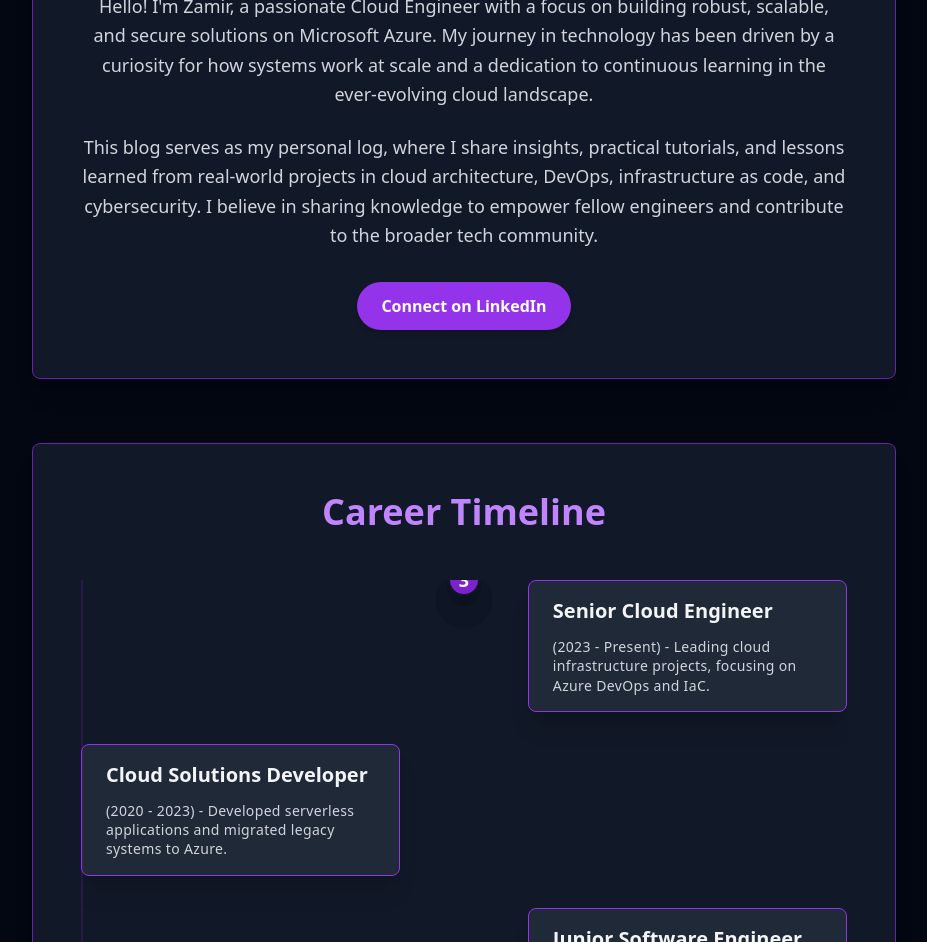
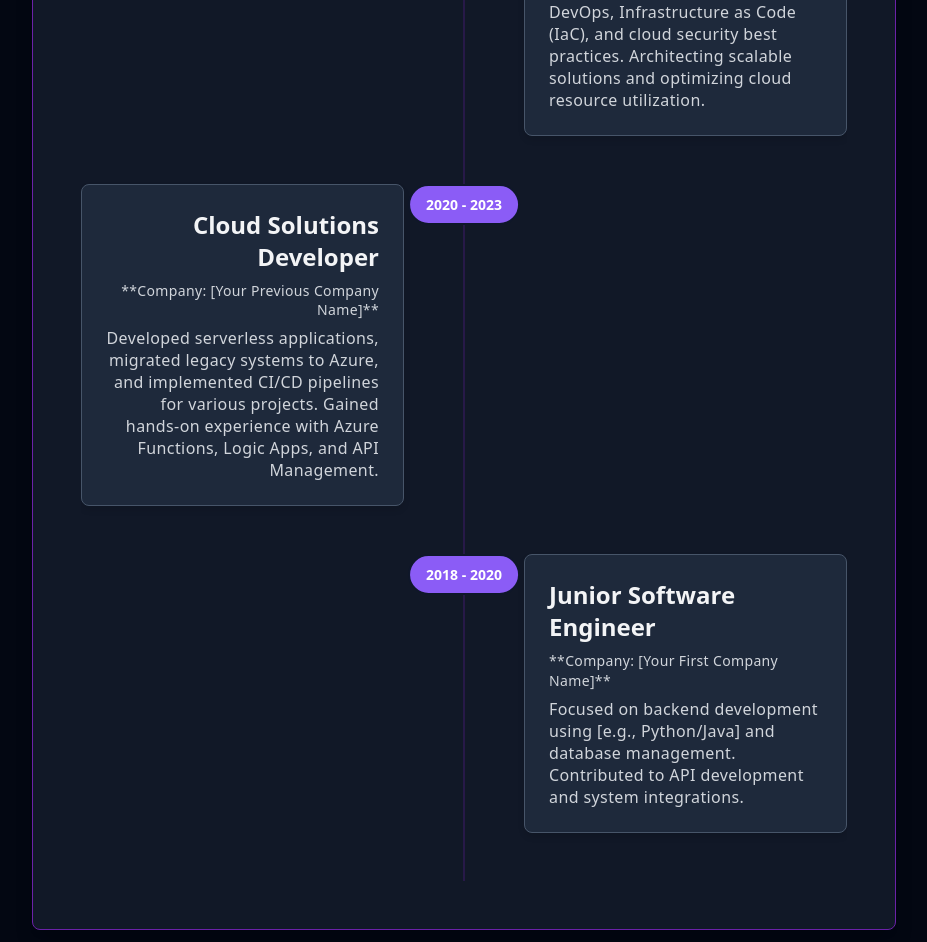
Before and after one commit to Zamsar/blog, a website: page _includes/about-template.html in a window 1280 px wide. Shown: the part 441-1383 px from the top of the page, without its empty margins (176-1103 px from the left). Drawn offline with nearby package versions, Linux system fonts and the light colour scheme.

Commit message:
formatting fixes

```diff
--- a/_includes/about-template.html
+++ b/_includes/about-template.html
@@ -9,74 +9,154 @@
     <link rel="preconnect" href="https://fonts.gstatic.com" crossorigin>
     <link href="https://fonts.googleapis.com/css2?family=Inter:wght@300;400;500;600;700&display=swap" rel="stylesheet">
     <link rel="stylesheet" href="/css/style.css">
+    <style>
+        /* Specific styles for the about page timeline */
+        .career-timeline-line {
+            left: 50%; /* Center line for desktop */
+            transform: translateX(-1px);
+            width: 2px;
+        }
+
+        .career-timeline-entry {
+            display: flex;
+            align-items: flex-start; /* Align items to the top */
+            margin-bottom: 3rem; /* Space between items */
+            position: relative;
+        }
+
+        .career-timeline-date {
+            position: absolute;
+            top: 0;
+            left: 50%;
+            transform: translateX(-50%);
+            z-index: 20;
+            background-color: #8B5CF6; /* Purple background for date circle */
+            border: 2px solid #0F172A; /* Dark border */
+            border-radius: 9999px; /* rounded-full */
+            padding: 0.5rem 1rem; /* px-4 py-2 */
+            font-size: 0.875rem; /* text-sm */
+            font-weight: 600;
+            color: white;
+            white-space: nowrap; /* Prevent date from wrapping */
+        }
+
+        .career-timeline-card {
+            background-color: #1E293B; /* Darker gray for card */
+            border: 1px solid #475569; /* Slate 600 border */
+            border-radius: 0.5rem; /* rounded-lg */
+            padding: 1.5rem; /* p-6 */
+            box-shadow: 0 4px 6px rgba(0, 0, 0, 0.1); /* subtle shadow */
+            width: calc(50% - 60px); /* Half width minus space for date circle */
+            position: relative;
+        }
+
+        /* Desktop specific alternating layout */
+        @media (min-width: 768px) {
+            .career-timeline-entry:nth-child(odd) {
+                justify-content: flex-start;
+            }
+            .career-timeline-entry:nth-child(even) {
+                justify-content: flex-end;
+            }
+
+            .career-timeline-entry:nth-child(odd) .career-timeline-card {
+                margin-right: 60px; /* Space from center line */
+                text-align: right;
+            }
+            .career-timeline-entry:nth-child(even) .career-timeline-card {
+                margin-left: 60px; /* Space from center line */
+                text-align: left;
+            }
+
+            .career-timeline-entry:nth-child(odd) .career-timeline-date {
+                left: 50%;
+                transform: translateX(-50%);
+            }
+            .career-timeline-entry:nth-child(even) .career-timeline-date {
+                left: 50%;
+                transform: translateX(-50%);
+            }
+        }
+
+        /* Mobile adjustments for career timeline */
+        @media (max-width: 767px) {
+            .career-timeline-line {
+                left: 20px; /* Align line to the left */
+            }
+            .career-timeline-entry {
+                flex-direction: row;
+                justify-content: flex-start;
+                padding-left: 60px; /* Space for line and date circle */
+            }
+            .career-timeline-date {
+                left: 20px; /* Align date circle with the line */
+                top: 0; /* Position at the top of the card */
+                transform: translate(-50%, -50%);
+            }
+            .career-timeline-card {
+                width: 100%; /* Full width minus padding */
+                margin-left: 0; /* No left margin */
+            }
+        }
+    </style>
 </head>
 <body class="min-h-screen flex flex-col bg-gray-950 text-gray-200">
 
     <!-- HEADER_PLACEHOLDER -->
 
     <main class="flex-grow pt-24 container mx-auto px-4 py-16 max-w-4xl">
-        <section class="bg-gray-900 p-8 md:p-12 rounded-lg shadow-xl border border-purple-800 text-center mb-16">
-            <img src="/images/profile.jpg" alt="Zamir Sarvari Profile" class="rounded-full w-48 h-48 mx-auto mb-8 border-4 border-purple-600 shadow-lg object-cover">
-            <h1 class="text-4xl md:text-5xl font-bold mb-4 text-purple-400">About Zamir Sarvari</h1>
-            <p class="text-gray-300 text-lg leading-relaxed mb-6">
-                Hello! I'm Zamir, a passionate Cloud Engineer with a focus on building robust, scalable, and secure solutions on Microsoft Azure. My journey in technology has been driven by a curiosity for how systems work at scale and a dedication to continuous learning in the ever-evolving cloud landscape.
+        <section class="bg-gray-900 p-8 md:p-12 rounded-lg shadow-xl border border-purple-800 mb-16">
+            <h1 class="text-4xl md:text-5xl font-bold text-center mb-8 text-purple-400">My Career Journey</h1>
+            <p class="text-gray-300 text-lg leading-relaxed mb-8 text-center">
+                A brief overview of my professional path and key milestones in cloud engineering.
             </p>
-            <p class="text-gray-300 text-lg leading-relaxed">
-                This blog serves as my personal log, where I share insights, practical tutorials, and lessons learned from real-world projects in cloud architecture, DevOps, infrastructure as code, and cybersecurity. I believe in sharing knowledge to empower fellow engineers and contribute to the broader tech community.
-            </p>
-            <a href="https://www.linkedin.com/in/zamir-sarvari" target="_blank" rel="noopener noreferrer" class="inline-block mt-8 bg-purple-600 hover:bg-purple-700 text-white font-bold py-3 px-6 rounded-full shadow-md transition duration-300 ease-in-out">
-                Connect on LinkedIn
-            </a>
-        </section>
 
-        <section class="bg-gray-900 p-8 md:p-12 rounded-lg shadow-xl border border-purple-800 mb-16">
-            <h2 class="text-4xl font-bold text-center mb-12 text-purple-400">Career Timeline</h2>
             <div class="relative wrap overflow-hidden h-full">
-                <div class="absolute border-opacity-20 border-purple-700 h-full border-l-2 timeline-line-about"></div>
+                <div class="absolute border-opacity-20 border-purple-700 h-full border-l-2 career-timeline-line"></div>
 
-                <!-- Timeline Item 1 -->
-                <div class="mb-8 flex justify-between items-center w-full right-timeline">
-                    <div class="order-1 w-5/12"></div>
-                    <div class="z-20 flex items-center order-1 bg-purple-700 shadow-xl w-8 h-8 rounded-full timeline-circle">
-                        <h1 class="mx-auto font-semibold text-lg text-white">1</h1>
-                    </div>
-                    <div class="order-1 bg-gray-800 rounded-lg shadow-xl w-5/12 px-6 py-4 border border-purple-600">
-                        <h3 class="mb-3 font-bold text-gray-100 text-xl">Senior Cloud Engineer</h3>
-                        <p class="text-sm leading-snug tracking-wide text-gray-300">
-                            (2023 - Present) - Leading cloud infrastructure projects, focusing on Azure DevOps and IaC.
+                <!-- Career Timeline Item 1: Senior Cloud Engineer -->
+                <div class="career-timeline-entry">
+                    <div class="career-timeline-date">2023 - Present</div>
+                    <div class="career-timeline-card">
+                        <h3 class="mb-2 font-bold text-gray-100 text-2xl">Senior Cloud Engineer</h3>
+                        <p class="text-sm leading-snug tracking-wide text-gray-300 mb-2">
+                            **Company: [Your Current Company Name]**
+                        </p>
+                        <p class="text-base leading-snug tracking-wide text-gray-300">
+                            Leading cloud infrastructure projects, focusing on Azure DevOps, Infrastructure as Code (IaC), and cloud security best practices. Architecting scalable solutions and optimizing cloud resource utilization.
                         </p>
                     </div>
                 </div>
 
-                <!-- Timeline Item 2 -->
-                <div class="mb-8 flex justify-between flex-row-reverse items-center w-full left-timeline">
-                    <div class="order-1 w-5/12"></div>
-                    <div class="z-20 flex items-center order-1 bg-purple-700 shadow-xl w-8 h-8 rounded-full timeline-circle">
-                        <h1 class="mx-auto font-semibold text-lg text-white">2</h1>
-                    </div>
-                    <div class="order-1 bg-gray-800 rounded-lg shadow-xl w-5/12 px-6 py-4 border border-purple-600">
-                        <h3 class="mb-3 font-bold text-gray-100 text-xl">Cloud Solutions Developer</h3>
-                        <p class="text-sm leading-snug tracking-wide text-gray-300">
-                            (2020 - 2023) - Developed serverless applications and migrated legacy systems to Azure.
+                <!-- Career Timeline Item 2: Cloud Solutions Developer -->
+                <div class="career-timeline-entry">
+                    <div class="career-timeline-date">2020 - 2023</div>
+                    <div class="career-timeline-card">
+                        <h3 class="mb-2 font-bold text-gray-100 text-2xl">Cloud Solutions Developer</h3>
+                        <p class="text-sm leading-snug tracking-wide text-gray-300 mb-2">
+                            **Company: [Your Previous Company Name]**
+                        </p>
+                        <p class="text-base leading-snug tracking-wide text-gray-300">
+                            Developed serverless applications, migrated legacy systems to Azure, and implemented CI/CD pipelines for various projects. Gained hands-on experience with Azure Functions, Logic Apps, and API Management.
                         </p>
                     </div>
                 </div>
 
-                <!-- Timeline Item 3 -->
-                <div class="mb-8 flex justify-between items-center w-full right-timeline">
-                    <div class="order-1 w-5/12"></div>
-                    <div class="z-20 flex items-center order-1 bg-purple-700 shadow-xl w-8 h-8 rounded-full timeline-circle">
-                        <h1 class="mx-auto font-semibold text-lg text-white">3</h1>
-                    </div>
-                    <div class="order-1 bg-gray-800 rounded-lg shadow-xl w-5/12 px-6 py-4 border border-purple-600">
-                        <h3 class="mb-3 font-bold text-gray-100 text-xl">Junior Software Engineer</h3>
-                        <p class="text-sm leading-snug tracking-wide text-gray-300">
-                            (2018 - 2020) - Focused on backend development and database management.
+                <!-- Career Timeline Item 3: Junior Software Engineer -->
+                <div class="career-timeline-entry">
+                    <div class="career-timeline-date">2018 - 2020</div>
+                    <div class="career-timeline-card">
+                        <h3 class="mb-2 font-bold text-gray-100 text-2xl">Junior Software Engineer</h3>
+                        <p class="text-sm leading-snug tracking-wide text-gray-300 mb-2">
+                            **Company: [Your First Company Name]**
+                        </p>
+                        <p class="text-base leading-snug tracking-wide text-gray-300">
+                            Focused on backend development using [e.g., Python/Java] and database management. Contributed to API development and system integrations.
                         </p>
                     </div>
                 </div>
 
-                <!-- Add more career timeline items as needed -->
+                <!-- Add more career timeline items as needed following the same structure -->
 
             </div>
         </section>
--- a/css/style.css
+++ b/css/style.css
@@ -33,107 +33,94 @@ body {
     transform: translateY(0);
 }
 
-/* Timeline container and line */
+/* Blog Posts Timeline (Homepage) */
 .wrap {
-    position: relative; /* Needed for absolute positioning of the line */
-    padding-left: 0; /* Reset default padding */
+    position: relative;
+    padding-left: 0;
     padding-right: 0;
 }
 
 .timeline-line {
-    /* Mobile: Line on the left */
-    left: 20px; /* Position of the line */
-    transform: translateX(-1px); /* Fine-tune alignment */
-    width: 2px; /* Thickness of the line */
+    left: 20px; /* Mobile: Line on the left */
+    transform: translateX(-1px);
+    width: 2px;
 }
 
-/* Timeline item structure */
 .timeline-entry {
     display: flex;
     align-items: center;
-    margin-bottom: 2.5rem; /* Space between items */
-    position: relative; /* For z-index and circle positioning */
+    margin-bottom: 2.5rem;
+    position: relative;
 }
 
-/* Timeline circle (the number indicator) */
 .timeline-circle {
     position: absolute;
-    left: 20px; /* Align with the line on mobile */
-    top: 0; /* Position at the top of the item container */
-    transform: translate(-50%, -50%); /* Center vertically on the line */
-    z-index: 20; /* Ensure it's above the line and card */
-    background-color: #8B5CF6; /* Purple background */
-    border: 2px solid #0F172A; /* Dark border to stand out from line */
+    left: 20px;
+    top: 0;
+    transform: translate(-50%, -50%);
+    z-index: 20;
+    background-color: #8B5CF6;
+    border: 2px solid #0F172A;
+    border-radius: 50%;
     display: flex;
     align-items: center;
     justify-content: center;
-    width: 40px; /* Size of the circle */
+    width: 40px;
     height: 40px;
-    border-radius: 50%;
     font-weight: bold;
     color: white;
-    font-size: 1.125rem; /* text-lg */
+    font-size: 1.125rem;
 }
 
-/* Post card styling */
 .timeline-card {
-    background-color: #1E293B; /* Darker gray for card */
-    border: 1px solid #475569; /* Slate 600 border */
-    border-radius: 0.5rem; /* rounded-lg */
-    padding: 1.5rem; /* p-6 */
-    box-shadow: 0 4px 6px rgba(0, 0, 0, 0.1); /* subtle shadow */
-    width: calc(100% - 60px); /* Adjust width to make space for circle/line */
-    margin-left: 60px; /* Push card to the right of the line/circle */
+    background-color: #1E293B;
+    border: 1px solid #475569;
+    border-radius: 0.5rem;
+    padding: 1.5rem;
+    box-shadow: 0 4px 6px rgba(0, 0, 0, 0.1);
+    width: calc(100% - 60px);
+    margin-left: 60px;
     transition: all 0.3s ease-in-out;
 }
 
 .timeline-card:hover {
-    border-color: #A78BFA; /* Purple 400 on hover */
-    box-shadow: 0 0 10px rgba(139, 92, 246, 0.2); /* Subtle purple glow */
+    border-color: #A78BFA;
+    box-shadow: 0 0 10px rgba(139, 92, 246, 0.2);
     transform: translateY(-3px);
 }
 
-/* Desktop specific adjustments for timeline (md breakpoint and up) */
+/* Desktop adjustments for Blog Posts Timeline */
 @media (min-width: 768px) {
     .timeline-line {
-        left: 50%; /* Center the line for desktop */
+        left: 50%;
     }
-
     .timeline-entry {
-        justify-content: space-between; /* Allow alternating left/right */
-        width: 100%; /* Full width for positioning */
+        justify-content: space-between;
+        width: 100%;
     }
-
     .timeline-circle {
-        left: 50%; /* Center circle on the line */
-        transform: translate(-50%, -50%); /* Center precisely */
+        left: 50%;
+        transform: translate(-50%, -50%);
     }
-
     .timeline-card {
-        width: calc(50% - 40px); /* Half width minus space for circle */
-        margin-left: 0; /* Reset margin */
-        position: relative; /* For proper positioning */
+        width: calc(50% - 40px);
+        margin-left: 0;
+        position: relative;
     }
-
-    /* Alternating left/right cards */
     .timeline-entry:nth-child(odd) .timeline-card {
-        margin-right: calc(50% + 40px); /* Push odd cards to the left */
+        margin-right: calc(50% + 40px);
         text-align: right;
     }
-
     .timeline-entry:nth-child(even) .timeline-card {
-        margin-left: calc(50% + 40px); /* Push even cards to the right */
+        margin-left: calc(50% + 40px);
         text-align: left;
     }
-
-    /* Adjust text alignment for content within cards */
     .timeline-entry:nth-child(odd) .timeline-card h3,
     .timeline-entry:nth-child(odd) .timeline-card p,
     .timeline-entry:nth-child(odd) .timeline-card a,
     .timeline-entry:nth-child(odd) .timeline-card span {
         text-align: right;
     }
-
     .timeline-entry:nth-child(even) .timeline-card h3,
     .timeline-entry:nth-child(even) .timeline-card p,
     .timeline-entry:nth-child(even) .timeline-card a,
@@ -141,3 +128,114 @@ body {
         text-align: left;
     }
 }
+
+/* Mobile adjustments for Blog Posts Timeline */
+@media (max-width: 767px) {
+    .wrap {
+        padding: 0 1rem;
+    }
+    .timeline-line {
+        left: 20px;
+    }
+    .timeline-entry {
+        flex-direction: row;
+        justify-content: flex-start;
+        width: 100%;
+    }
+    .timeline-circle {
+        left: 10px; /* Adjust to align with the line */
+        transform: translate(-50%, -50%);
+    }
+    .timeline-card {
+        width: calc(100% - 60px); /* Adjust width to make space for circle/line */
+        margin-left: 60px; /* Push card to the right of the line/circle */
+        text-align: left; /* Ensure text is left-aligned on mobile */
+    }
+}
+
+
+/* Career Timeline (About Page) - Specific Styles */
+.career-timeline-line {
+    /* Mobile: Line on the left */
+    left: 20px; /* Position of the line */
+    transform: translateX(-1px); /* Fine-tune alignment */
+    width: 2px; /* Thickness of the line */
+}
+
+.career-timeline-entry {
+    display: flex;
+    align-items: flex-start; /* Align items to the top */
+    margin-bottom: 3rem; /* Space between items */
+    position: relative;
+    padding-left: 60px; /* Space for the line and date circle on mobile */
+}
+
+.career-timeline-date {
+    position: absolute;
+    top: 0; /* Position at the top of the entry */
+    left: 20px; /* Align with the line on mobile */
+    transform: translate(-50%, -50%); /* Center vertically on the line */
+    z-index: 20; /* Ensure it's above the line and card */
+    background-color: #8B5CF6; /* Purple background for date circle */
+    border: 2px solid #0F172A; /* Dark border to stand out from line */
+    border-radius: 9999px; /* rounded-full */
+    padding: 0.5rem 1rem; /* px-4 py-2 */
+    font-size: 0.875rem; /* text-sm */
+    font-weight: 600;
+    color: white;
+    white-space: nowrap; /* Prevent date from wrapping */
+}
+
+.career-timeline-card {
+    background-color: #1E293B; /* Darker gray for card */
+    border: 1px solid #475569; /* Slate 600 border */
+    border-radius: 0.5rem; /* rounded-lg */
+    padding: 1.5rem; /* p-6 */
+    box-shadow: 0 4px 6px rgba(0, 0, 0, 0.1); /* subtle shadow */
+    width: 100%; /* Full width minus padding on mobile */
+    margin-left: 0; /* No margin on mobile */
+    transition: all 0.3s ease-in-out;
+}
+
+/* Desktop specific alternating layout for Career Timeline */
+@media (min-width: 768px) {
+    .career-timeline-line {
+        left: 50%; /* Center the line for desktop */
+    }
+
+    .career-timeline-entry {
+        justify-content: space-between; /* Allow alternating left/right */
+        width: 100%; /* Full width for positioning */
+        padding-left: 0; /* Remove mobile padding */
+    }
+
+    .career-timeline-date {
+        left: 50%; /* Center date circle on the line */
+        transform: translate(-50%, -50%); /* Center precisely */
+    }
+
+    .career-timeline-entry:nth-child(odd) .career-timeline-card {
+        width: calc(50% - 60px); /* Half width minus space for date circle */
+        margin-right: 60px; /* Push odd cards to the left */
+        margin-left: 0;
+        text-align: right;
+    }
+
+    .career-timeline-entry:nth-child(even) .career-timeline-card {
+        width: calc(50% - 60px); /* Half width minus space for date circle */
+        margin-left: 60px; /* Push even cards to the right */
+        margin-right: 0;
+        text-align: left;
+    }
+
+    /* Adjust text alignment for content within cards */
+    .career-timeline-entry:nth-child(odd) .career-timeline-card h3,
+    .career-timeline-entry:nth-child(odd) .career-timeline-card p {
+        text-align: right;
+    }
+
+    .career-timeline-entry:nth-child(even) .career-timeline-card h3,
+    .career-timeline-entry:nth-child(even) .career-timeline-card p {
+        text-align: left;
+    }
+}
```
Also changed, not shown: _includes/header.html (+2 -2 lines), index.html (+15 -8 lines).
